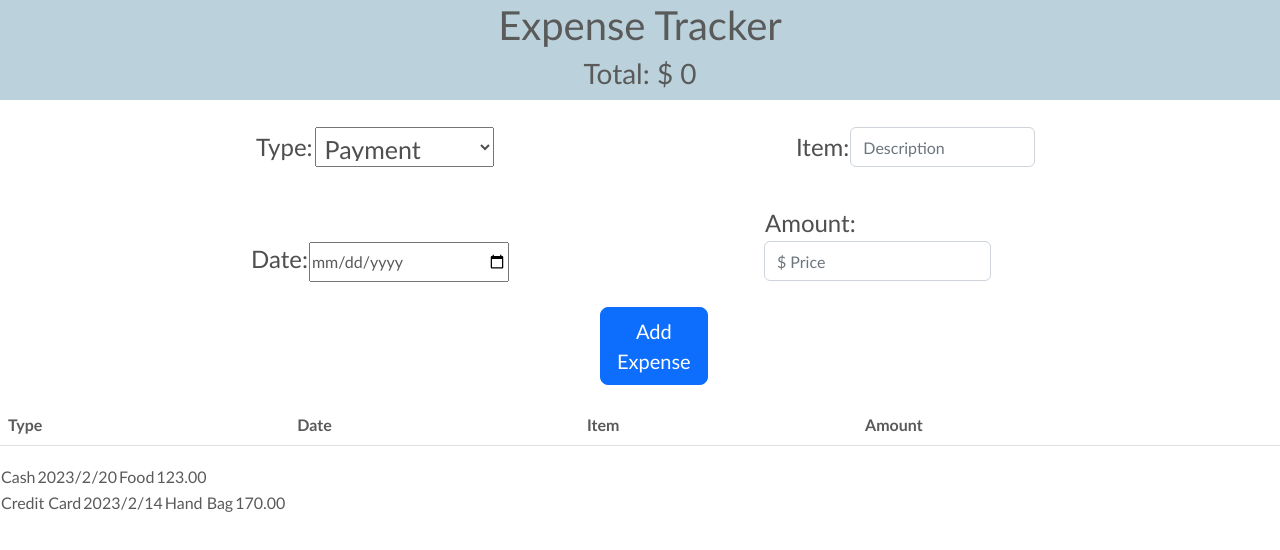
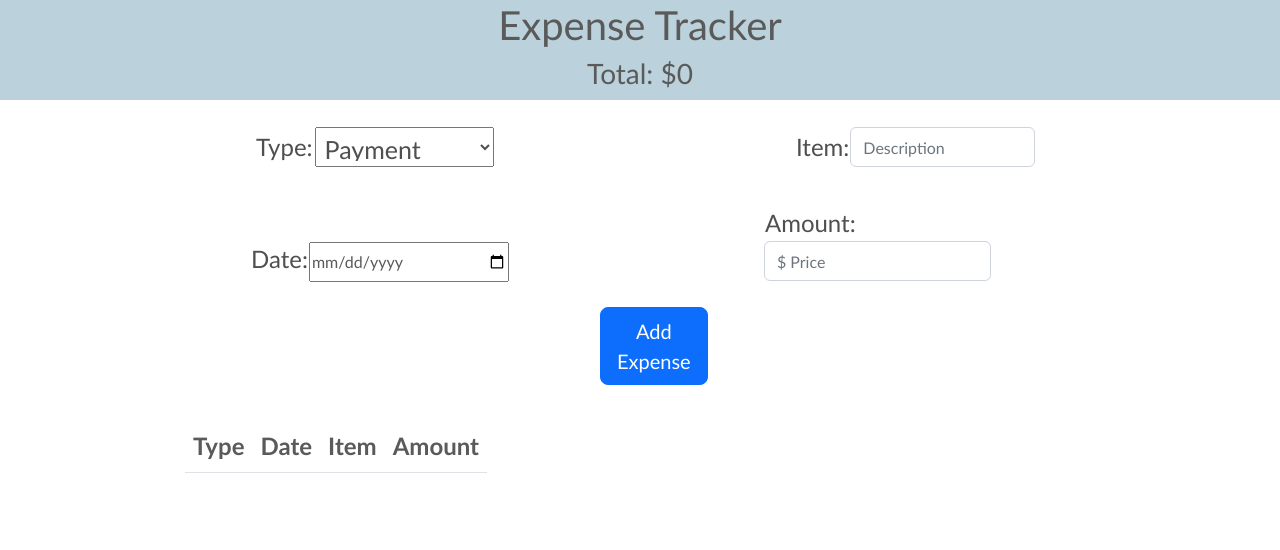
Before and after one commit to HelenR462/Expense-Tracker, a React (Create React App) app: page / in a window 1280 px wide. Shown: the top 550 px of the page. Built offline with nearby package versions, Linux system fonts and the light colour scheme.

Commit message:
April 3 /2023

```diff
--- a/src/App.css
+++ b/src/App.css
@@ -114,7 +114,7 @@ input{
 
 /* TABLE */
 
-/* .table table-striped{
+ .table table-striped{
   background-color:rgb(187, 210, 220);
 
 }
@@ -127,7 +127,7 @@ tr{
    padding:15px;
    color:#555454;
 
-} */
+}
 
 /*
  .fa fa-trash{
--- a/src/App.js
+++ b/src/App.js
@@ -8,7 +8,7 @@ import TableBody from "./components/TableBody";
 export default function App() {
   const [expense, setExpense] = useState([
     {
-      id: 1,
+      id: 0,
       type: "Cash",
       date: "2023/2/20",
       item: "Food",
@@ -16,35 +16,69 @@ export default function App() {
     },
 
     {
-      id: 2,
+      id: 1,
       type: "Credit Card",
       date: "2023/2/14",
       item: "Hand Bag",
       amount: "170.00",
     },
+
+    {
+      id: 2,
+      type: "cheque",
+      date: "2023/2/20",
+      item: "bill",
+      amount: "193.00",
+    },
   ]);
 
+
   const handleOnChange = (e) => {
-    setExpense(expense, e.target.value);
+    setExpense(expense,e.target.value);
+
+
+  const expenseItems = [];
+  for (let i = 0; i < expense.length; i++) {
+    const expenseObject = expense[i];
+    // add table body to expenseItems array
+
+
+    expenseItems.push(
+
+
+       <TableBody
+          key={expenseObject.id}
+         type={expenseObject.type}
+        date ={expenseObject.date}
+        item ={expenseObject.item}
+         amount={expenseObject.amount}
+         />
+     )
+
+    }
+
+
+
+
     };
+
 
     return (
       <div>
-      <Header amount={expense.amount} onChange={handleOnChange} />
-      <MainButton amount={expense.amount} onChange={handleOnChange} />
+        <Header
+
+        />
+        <MainButton
+
+         onChange={handleOnChange}
+        />
         <Table />
         <TableBody
-        type={expense[0].type}
-        date={expense[0].date}
-        item={expense[0].item}
-        amount={expense[0].amount}
+
+
         />
-      <TableBody
-        type={expense[1].type}
-        date={expense[1].date}
-        item={expense[1].item}
-        amount={expense[1].amount}
-      />
+        {/* {expenseItems} */}
+
       </div>
     );
   }
--- a/src/components/Header.js
+++ b/src/components/Header.js
@@ -1,18 +1,26 @@
 import React, { useState } from "react";
 
-export default function Header() {
+export default function Header(props) {
+
   const [amount, setAmount] = useState(0);
+  //  const [totalAmount, setTotalAmount] =useState()
 
-  function handleOnChange(e) {
-    setAmount(amount + { amount });
 
-    console.log(amount);
-  }
+  const handleAmountOnChange = (e) => {
+       setAmount(amount, amount + e.target.value);
+    console.log(e.target.value)
+    };
 
-  return (
+    return (
     <header className="header-section">
       <h1>Expense Tracker</h1>
-      <h3 onChange={handleOnChange}>Total: $ {amount}</h3>
+      <h3
+       type="number"
+      value={props.amount}
+        onChange={handleAmountOnChange}
+      >
+        Total: ${amount}
+      </h3>
     </header>
   );
 }
--- a/src/components/MainButton.js
+++ b/src/components/MainButton.js
@@ -1,32 +1,55 @@
 import React, { useState } from "react";
 
 export default function MainButton(props) {
+
   const [type, setType] = useState("");
   const [item, setItem] = useState("");
   const [amount, setAmount] = useState("");
   const [date, setDate] = useState(new Date());
 
+
   const handleTypeOnChange = (e) => {
     setType(type, e.target.value);
+    console.log(e.target.value);
   };
 
   const handleDateOnChange = (e) => {
-    setDate(date, new Date(2023 / 2 / 7));
+    setDate( new Date(2023 / 2 / 7));
+
+    console.log(e.target.value);
   };
 
   const handleItemOnChange = (e) => {
     setItem(item, e.target.value);
+
+    console.log(e.target.value);
   };
 
   const handleAmountOnChange = (e) => {
     setAmount(amount, e.target.value);
+    console.log(e.target.value);
+  };
 
-    //  console.log(e);
+  const handleOnClick = (e) => {
+
+
+    console.log("Submited");
   };
 
   const handleOnSubmit = (e) => {
-    e.preventDefault();
+   e.preventDefault()
+
+
+  const expenseItems = {
+   payment: {type},
+   date: {new :Date(date)},
+    name: {item},
+   price: {amount}
   };
+
+  console.log(expenseItems)
+  }
+
 
   return (
     <div>
@@ -36,9 +59,9 @@ export default function MainButton(props) {
           <select
             onChange={handleTypeOnChange}
             className="type"
-            value={props.type}
-          >
-            <option>Payment</option>
+            value={props.type}>
+
+           <option>Payment</option>
             <option value="cash">Cash</option>
             <option value="debit">Debit</option>
             <option value="credit card">Credit Card</option>
@@ -53,8 +76,8 @@ export default function MainButton(props) {
           <input
             className="form-control"
             onChange={handleItemOnChange}
+            name="name"
             value={props.item}
-            type="text"
             placeholder="Description"
             aria-label="item"
           />
@@ -63,8 +86,8 @@ export default function MainButton(props) {
         <label className=" btm-row">
           <span>Date:</span>
           <input
-            onSelect={handleDateOnChange}
-            // onChange={handleDateOnChange}
+            //  onSelect={handleOnChange}
+            onChange={handleDateOnChange}
             type="date"
             value={props.date}
           />
@@ -76,6 +99,7 @@ export default function MainButton(props) {
           <input
             onChange={handleAmountOnChange}
             className="form-control"
+            name="price"
             value={props.amount}
             type="number"
             min="1.00"
@@ -85,12 +109,13 @@ export default function MainButton(props) {
           />
         </label>
 
+
         {/* Button */}
         <div className="btn-container">
           <button
             className="btn btn-primary btn-lg"
             type="Submit"
-            onClick={handleOnSubmit}
+            onClick={handleOnClick}
           >
             Add Expense
           </button>
@@ -98,4 +123,5 @@ export default function MainButton(props) {
       </form>
     </div>
   );
-}
+
+  }
--- a/src/components/Table.js
+++ b/src/components/Table.js
@@ -1,53 +1,58 @@
-import React, { useState } from "react";
-import TableBody from "./TableBody";
+import React from "react";
+
 
 export default function Table(props) {
-  const [type, setType] = useState("");
-  const [item, setItem] = useState("");
-  const [date, setDate] = useState(new Date());
-  const [amount, setAmount] = useState("");
+  // const [type, setType] = useState("");
+  // const [item, setItem] = useState("");
+  // const [date, setDate] = useState(new Date());
+  // const [amount, setAmount] = useState("");
 
-  const handleOnDateChange = (e) => {
-    setDate(date, 2023 / 2 / 28);
-  };
+  // const handleOnDateChange = (e) => {
+  //   setDate(date, 2023 / 2 / 28);
+  // };
 
-  const handleOnChange = (e) => {
-    setType(type, e.target.value);
-    setItem(item, e.target.value);
-    setAmount(amount, e.target.value);
-  };
+  // const handleOnChange = (e) => {
+  //   setType(type, e.target.value);
+  //   setItem(item, e.target.value);
+  //   setAmount(amount, e.target.value);
+  // };
 
   return (
     <div>
       <table className="table table-striped">
         <thead>
           <tr>
-            <th className="odd" onChange={handleOnChange} value={props.type}>
+            <th
+              className="odd"
+              //  onChange={handleOnChange}
+              value={props.type}
+            >
               Type
             </th>
             <th
               className="even"
-              onChange={handleOnDateChange}
+              // onChange={handleOnDateChange}
               value={props.date}
             >
               Date
             </th>
-            <th className="odd" onChange={handleOnChange} value={props.item}>
+            <th
+              className="odd"
+              // onChange={handleOnChange}
+              value={props.item}
+            >
               Item
             </th>
-            <th className="even" onChange={handleOnChange} value={props.amount}>
+            <th
+              className="even"
+              // onChange={handleOnChange}
+              value={props.amount}
+            >
               Amount
             </th>
           </tr>
         </thead>
       </table>
-
-      <TableBody>
-        type={props.type}
-        date={props.date}
-        item={props.item}
-        amount={props.amount}
-      </TableBody>
     </div>
   );
 }
--- a/src/components/TableBody.js
+++ b/src/components/TableBody.js
@@ -1,20 +1,28 @@
 import React, { useState } from "react";
 
-function TableBody(props) {
+
+export default function TableBody(props) {
   const [expense, setExpense] = useState("");
 
   const handleOnChange = (e) => {
     setExpense(expense, e.target.value);
+
+
   };
 
-  // const handleOnClick = (e) => {
+//   const handleOnClick = (e) => {
+//  if(click === true){
+//   return true
+//  }else{
+//   false
+//  }
 
-  // }
-  //
+  // };
 
   return (
-    <div>
     <tbody
+      // {/* <div> */}
+      // {/* <tbody */}
       className="table table-striped"
       value={expense}
       onChange={handleOnChange}
@@ -25,15 +33,15 @@ function TableBody(props) {
         <td>{props.item}</td>
         <td>{props.amount}</td>
       </tr>
-      </tbody>
+      {/* </tbody> */}
 
+
+
+      {/* <div> */}
       {/* <button type="delete" onClick={handleOnClick}>
         <i className="fa fa-trash" aria-hidden="true"></i>
-      </button>
-
-     */}
-    </div>
+         </button>  */}
+      {/* </div>  */}
+    </tbody>
   );
 }
-
-export default TableBody;
--- a/src/index.js
+++ b/src/index.js
@@ -8,9 +8,9 @@ import '@fortawesome/fontawesome-svg-core'
 
  const root = ReactDOM.createRoot(document.getElementById('root'));
 root.render(
-//<React.StrictMode>
+<React.StrictMode>
      <App />
-  //</React.StrictMode>
+  </React.StrictMode>
 );
 
 // If you want to start measuring performance in your app, pass a function
```
Lines whose indentation alone changed are shown as unchanged.
